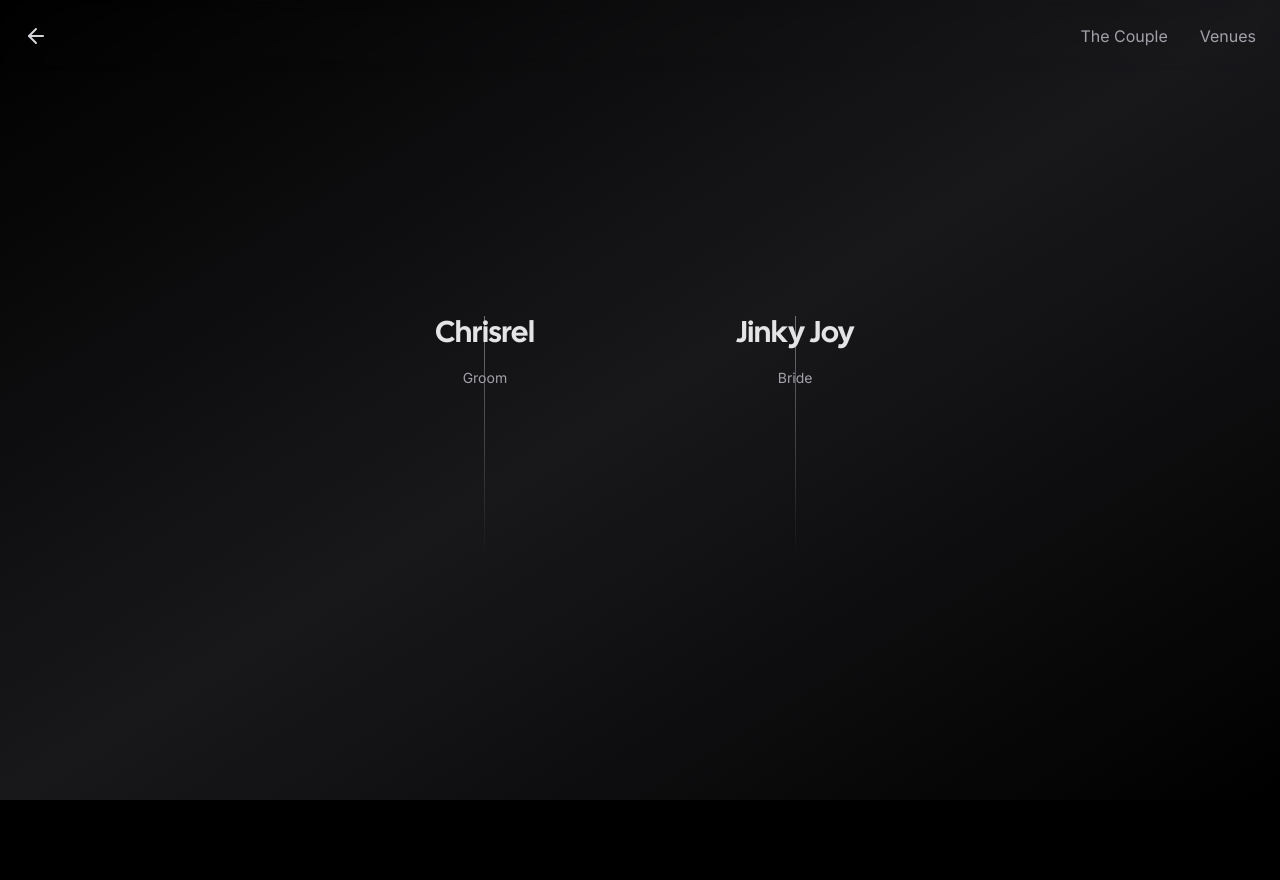
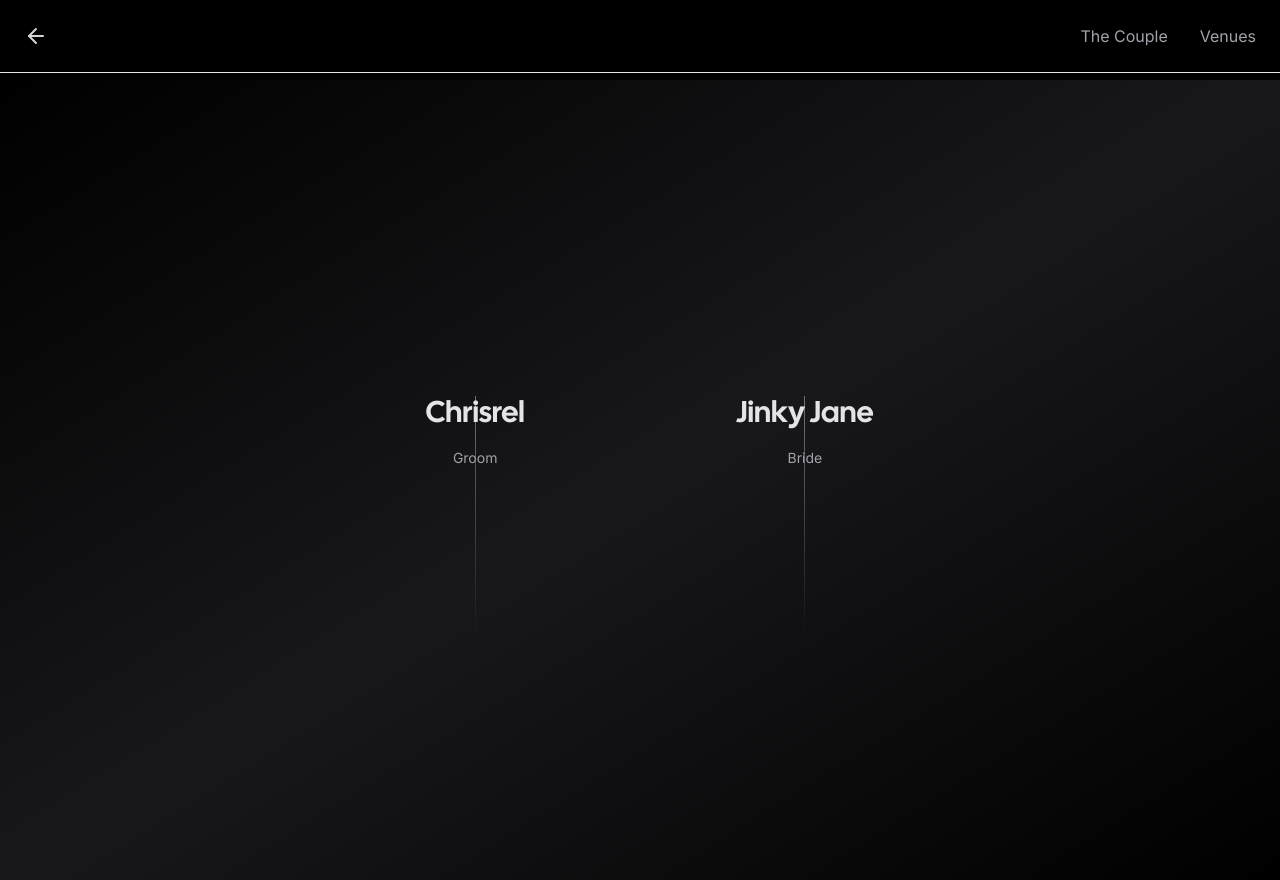
Before and after one commit to Marniebright/countdown, a Next.js app: page /couple in a window 1280 px wide. Before the commit the page ends 800 px from the top, so only its background shows below. Built offline with nearby package versions, Linux system fonts and the light colour scheme; what tailwindcss-debug-screens would draw is missing.

Commit message:
update tailwind, fix margin

```diff
--- a/app/components/card.tsx
+++ b/app/components/card.tsx
@@ -23,12 +23,12 @@ export const Card: React.FC<PropsWithChildren> = ({ children }) => {
 	return (
 		<div
 			onMouseMove={onMouseMove}
-			className="overflow-hidden relative duration-700 border rounded-xl hover:bg-zinc-800/10 group md:gap-8 hover:border-zinc-400/50 border-zinc-600 "
+			className="overflow-hidden relative duration-700 border rounded-xl"
 		>
 			<div className="pointer-events-none">
 				<div className="absolute inset-0 z-0  transition duration-1000 [mask-image:linear-gradient(black,transparent)]" />
 				<motion.div
-					className="absolute inset-0 z-10  bg-gradient-to-br opacity-100  via-zinc-100/10  transition duration-1000 group-hover:opacity-50 "
+					className="absolute inset-0 z-10 via-zinc-100/10  transition duration-1000 group-hover:opacity-50 "
 					style={style}
 				/>
 				<motion.div
--- a/app/components/nav.tsx
+++ b/app/components/nav.tsx
@@ -20,11 +20,7 @@ export const Navigation: React.FC = () => {
 	return (
 		<header ref={ref}>
 			<div
-				className={`fixed inset-x-0 top-0 z-50 backdrop-blur  duration-200 border-b  ${
-					isIntersecting
-						? "bg-zinc-900/0 border-transparent"
-						: "bg-zinc-900/500  border-zinc-800 "
-				}`}
+				className={`fixed inset-x-0 top-0 z-50 backdrop-blur  duration-200 border-b`}
 			>
 				<div className="container flex flex-row-reverse items-center justify-between p-6 mx-auto">
 					<div className="flex justify-between gap-8">
--- a/app/couple/page.tsx
+++ b/app/couple/page.tsx
@@ -9,7 +9,7 @@ const socials = [
 	},
 	{
 		label: "Bride",
-		handle: "Jinky Joy"
+		handle: "Jinky Jane"
 	}
 ];
 
@@ -17,8 +17,8 @@ export default function Couple() {
 	return (
 		<div className="bg-gradient-to-tl from-zinc-900/0 via-zinc-900 to-zinc-900/0">
 			<Navigation />
-			<div className="container flex items-center justify-center min-h-screen px-4 mx-auto">
-				<div className="grid grid-cols-1 gap-8 mx-auto mt-32 sm:mt-0 sm:grid-cols-2 lg:gap-16">
+			<div className="container flex items-center justify-center min-h-screen px-4 mx-auto mt-20">
+				<div className="grid grid-cols-1 gap-8 mx-auto sm:mt-0 sm:grid-cols-2 lg:gap-16">
 					{socials.map((s) => (
 						<div key={s.label} className="p-4 relative flex flex-col items-center gap-4 duration-700 group md:gap-8 md:py-24  lg:pb-48  md:p-16">
 							<span
--- a/app/layout.tsx
+++ b/app/layout.tsx
@@ -39,10 +39,7 @@ export default function RootLayout({
   return (
     <html lang="en" className={[inter.variable, calSans.variable].join(" ")}>
       <head></head>
-      <body
-        className={`bg-black ${process.env.NODE_ENV === "development" ? "debug-screens" : undefined
-          }`}
-      >
+      <body>
         {children}
       </body>
     </html>
--- a/app/venues/page.tsx
+++ b/app/venues/page.tsx
@@ -23,10 +23,10 @@ const socials = [
 
 export default function Venues() {
 	return (
-		<div className=" bg-gradient-to-tl from-zinc-900/0 via-zinc-900 to-zinc-900/0">
+		<div>
 			<Navigation />
-			<div className="container flex items-center justify-center min-h-screen px-4 mx-auto">
-				<div className="grid grid-cols-1 gap-8 mx-auto mt-32 sm:mt-0 sm:grid-cols-2 lg:gap-16">
+			<div className="container flex items-center justify-center px-4 mx-auto mt-20 mb-10">
+				<div className="grid grid-cols-1 gap-8 mx-auto sm:mt-0 gap-8 sm:grid-cols-2 lg:gap-16">
 					{socials.map((s) => (
 						<Card key={s.label}>
 							<Link
--- a/global.css
+++ b/global.css
@@ -7,3 +7,8 @@
     -webkit-text-stroke: 1px rgba(255,255,255,0.3);
   }
 }
+
+body {
+  background: black;
+  color: white;
+}
--- a/package.json
+++ b/package.json
@@ -37,7 +37,7 @@
     "postcss": "^8.4.31",
     "postcss-nesting": "^12.0.1",
     "rome": "^12.1.3",
-    "tailwindcss": "^3.3.3",
+    "tailwindcss": "^3.3.5",
     "tailwindcss-debug-screens": "^2.2.1"
   }
 }
```
Also changed, not shown: 1 other file (tests, documents, lock files or other folders).
